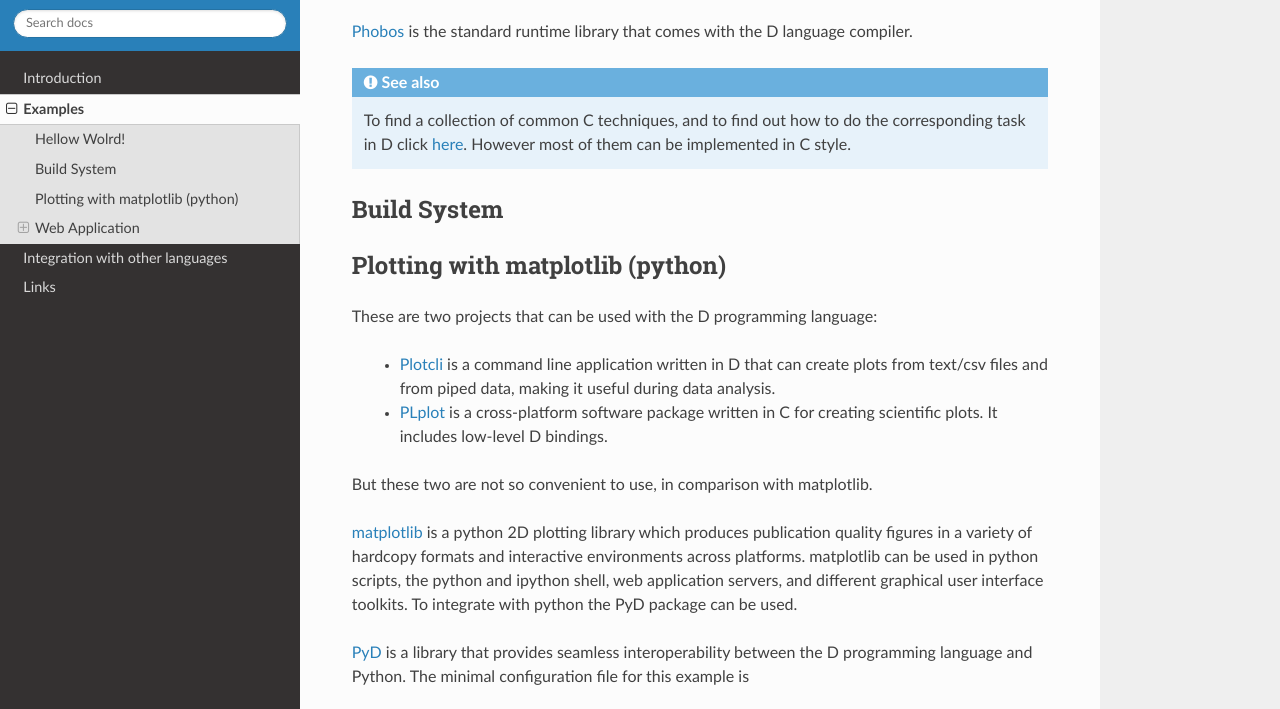
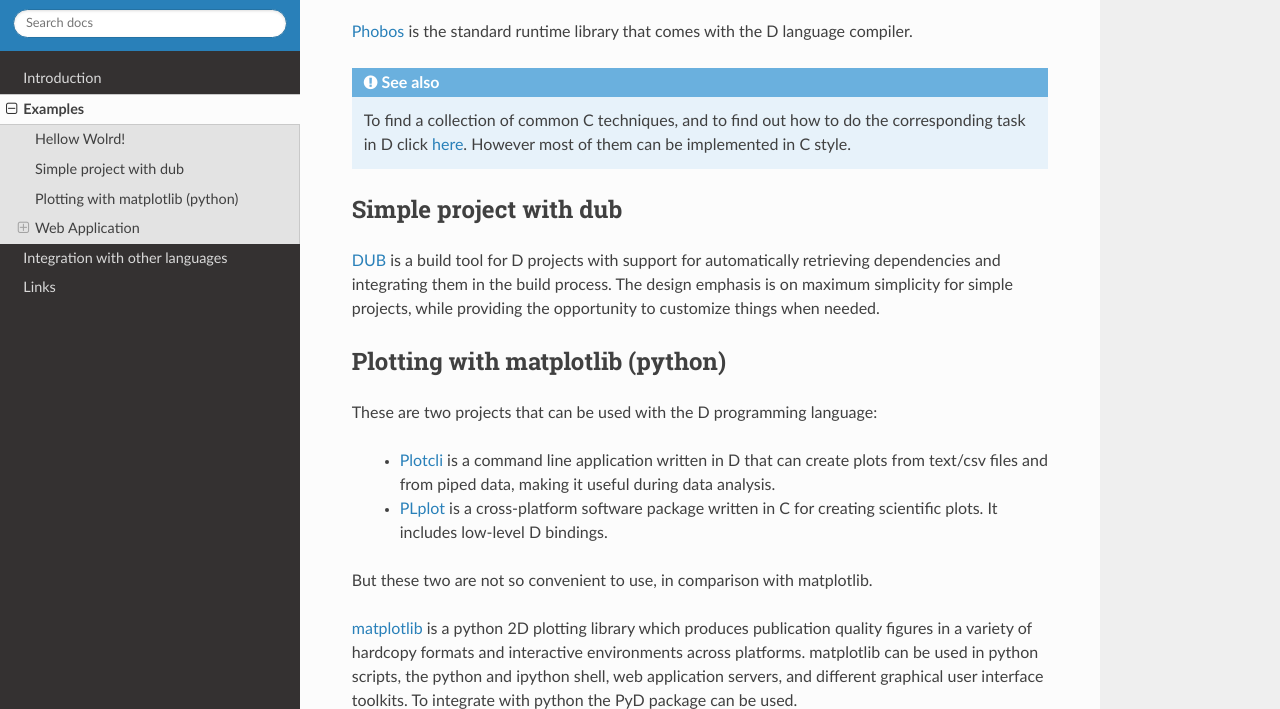
Before and after one commit to andralex/thenextafterc, a Sphinx documentation site: the page built from docs/source/examples.rst, in a window 1280 px wide and 900 px high, scrolled down 954 px, cut to the strip 67-776 px from the top of the window. Built offline with Sphinx 7.4.7 and the Read the Docs theme 2.0.0, drawn with Linux system fonts in a browser that asks for light colours.

Commit message:
fix pdf builds

```diff
--- a/docs/source/conf.py
+++ b/docs/source/conf.py
@@ -232,7 +232,8 @@
 
 'classoptions': ',openany,oneside',
 
-# 'babel': '\\usepackage[english]{babel} \n\\usepackage[section]{placeins}',
+'babel': '\\usepackage[english]{babel}',
+# 'babel': '\\usepackage[english]{babel}'
 }
 
 
--- a/docs/source/examples.rst
+++ b/docs/source/examples.rst
@@ -45,8 +45,12 @@
 .. _Phobos: http://dlang.org/phobos/
 
 
-Build System
+Simple project with dub
 ~~~~~~~~~~~~~~~~~~~~~~~
+
+DUB_ is a build tool for D projects with support for automatically retrieving dependencies and integrating them in the build process. The design emphasis is on maximum simplicity for simple projects, while providing the opportunity to customize things when needed.
+
+.. _DUB: http://code.dlang.org/getting_started
 
 Plotting with matplotlib (python)
 ~~~~~~~~~~~~~~~~~~~~~~~~~~~~~~~~~
```
Also changed, not shown: other parts of docs/source/examples.rst (+0 -4 lines).
